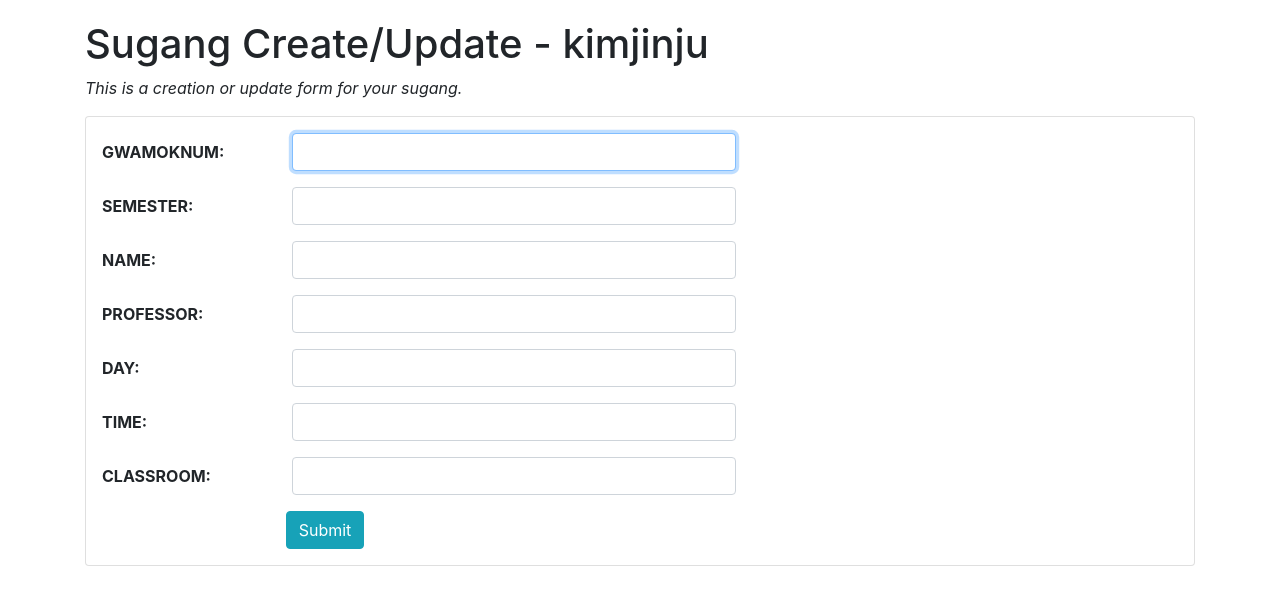
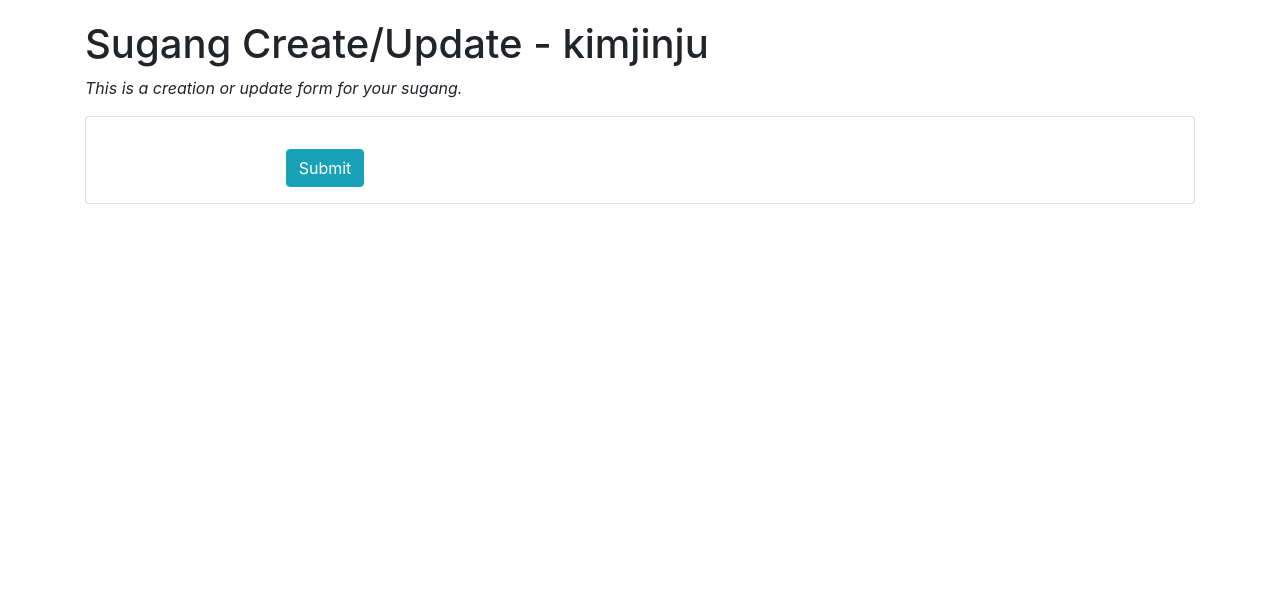
Before and after one commit to laverpearl/django_project, a Django app: page /sugang/add/ in a window 1280 px wide. Shown: the part 70-675 px from the top of the page. Run offline with Django 3.2, Linux system fonts and the light colour scheme; a user stored in the database is signed in; parts of the project's set-up code (start-up, migrations or seed data) failed here and were passed over; some libraries are stand-ins or nearby versions.

Commit message:
수강 add페이지

```diff
--- a/sugang/templates/sugang/sugang_form.html
+++ b/sugang/templates/sugang/sugang_form.html
@@ -15,54 +15,13 @@
 </div>
 {% endif %}
 
-<form action="." method="post" class="card pt-3">{% csrf_token %}
-
+<form action="." method="post" class="card pt-3">
+    {% csrf_token %}
+    <!------------------------------------여기 수정하기 ------------------------------------->
     <div class="form-group row">
-        {{ form.gwamoknum|add_label_class:"col-form-label col-sm-2 ml-3 font-weight-bold" }}
-        <div class="col-sm-5">
-            {{ form.gwamoknum|add_class:"form-control"|attr:"autofocus" }}
-        </div>
-    </div>
-
-    <div class="form-group row">
-        {{ form.semester|add_label_class:"col-form-label col-sm-2 ml-3 font-weight-bold" }}
-        <div class="col-sm-5">
-            {{ form.semester|add_class:"form-control"|attr:"autofocus" }}
-        </div>
-    </div>
-
-    <div class="form-group row">
-        {{ form.name|add_label_class:"col-form-label col-sm-2 ml-3 font-weight-bold" }}
-        <div class="col-sm-5">
-            {{ form.name|add_class:"form-control" }}
-        </div>
-    </div>
-
-    <div class="form-group row">
-        {{ form.professor|add_label_class:"col-form-label col-sm-2 ml-3 font-weight-bold" }}
-        <div class="col-sm-5">
-            {{ form.professor|add_class:"form-control" }}
-        </div>
-    </div>
-
-    <div class="form-group row">
-        {{ form.day|add_label_class:"col-form-label col-sm-2 ml-3 font-weight-bold" }}
-        <div class="col-sm-5">
-            {{ form.day|add_class:"form-control" }}
-        </div>
-    </div>
-
-    <div class="form-group row">
-        {{ form.time|add_label_class:"col-form-label col-sm-2 ml-3 font-weight-bold" }}
-        <div class="col-sm-5">
-            {{ form.time|add_class:"form-control" }}
-        </div>
-    </div>
-
-    <div class="form-group row">
-        {{ form.classroom|add_label_class:"col-form-label col-sm-2 ml-3 font-weight-bold" }}
-        <div class="col-sm-5">
-            {{ form.classroom|add_class:"form-control" }}
+        {{ form.gwamok|add_label_class:"col-form-label col-sm-2 ml-3 font-weight-bold" }}
+        <div class="col-sm-2">
+            {{ form.gwamok|add_class:"form-control" }}
         </div>
     </div>
 
```
